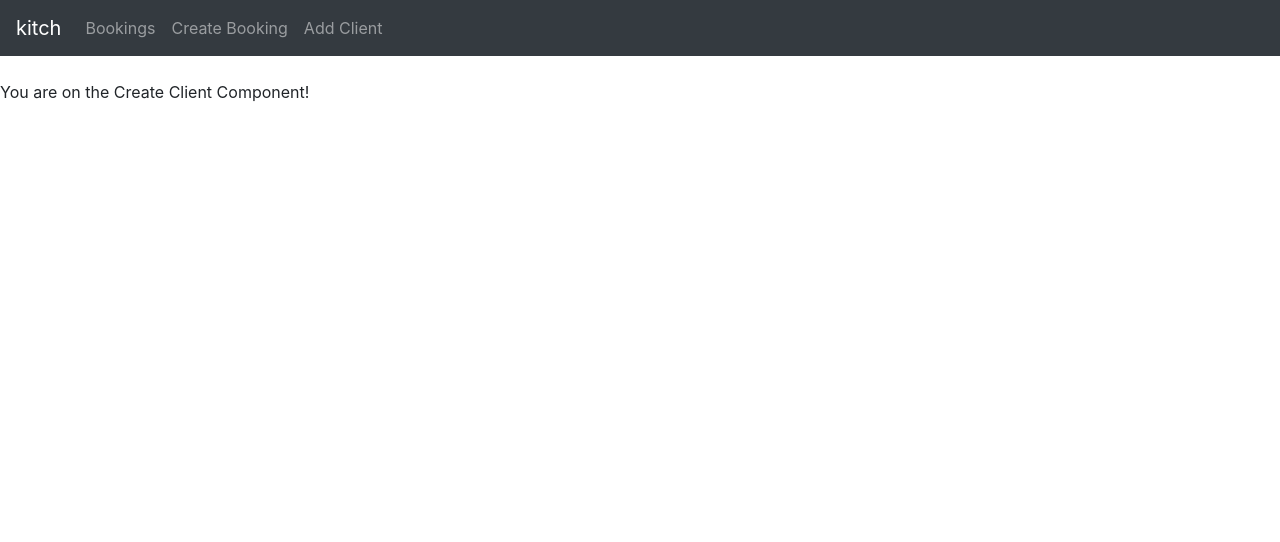
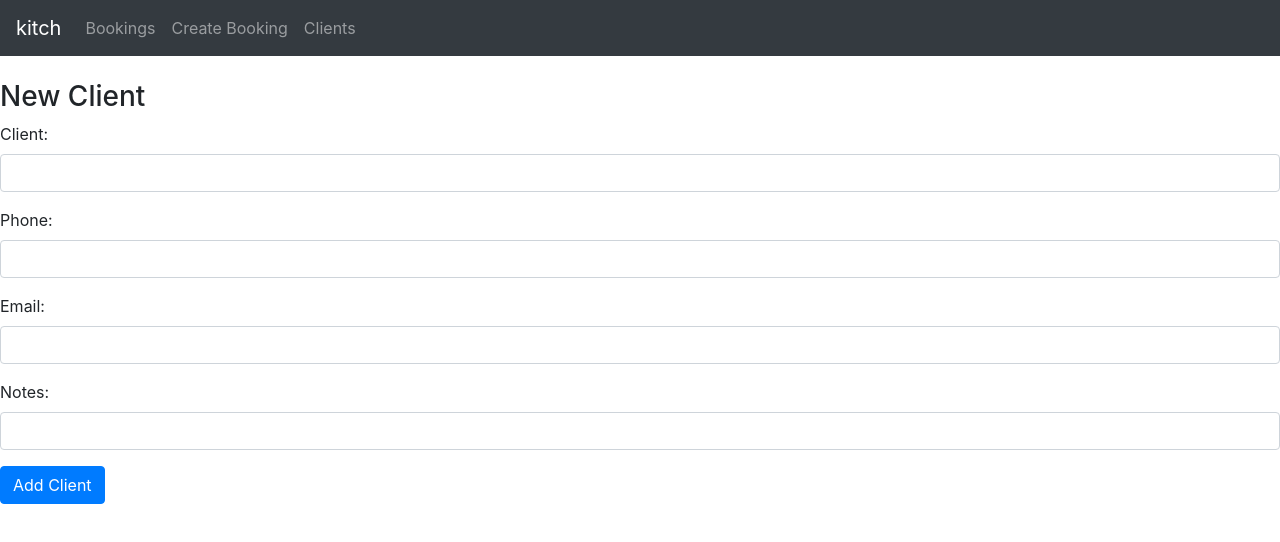
Before and after one commit to RMFogle/kitch, a React (Create React App) app: page /client in a window 1280 px wide. Shown: the top 542 px of the page. Built offline with nearby package versions, Linux system fonts and the light colour scheme; the HTML template or start-up script is replaced by a standard one.

Commit message:
adding client component and constructor

```diff
--- a/src/components/create-client.component.js
+++ b/src/components/create-client.component.js
@@ -1,10 +1,113 @@
 import React, { Component } from 'react';
 
 export default class CreateClient extends Component {
+    constructor(props) {
+        super(props);
+
+        this.onChangeClientname = this.onChangeClientname.bind(this);
+        this.onChangePhone = this.onChangePhone.bind(this);
+        this.onChangeEmail = this.onChangeEmail.bind(this);
+        this.onChangeNotes = this.onChangeNotes.bind(this);
+        this.onSubmit = this.onSubmit.bind(this);
+
+        this.state = {
+            clientname: '',
+            phone: '',
+            email: '',
+            notes: ''
+        }
+    }
+
+    onChangeClientname(e) {
+        this.setState({
+            clientname: e.target.value
+        });
+    }
+
+    onChangePhone(e) {
+        this.setState({
+            phone: e.target.value
+        });
+    }
+
+    onChangeEmail(e) {
+        this.setState({
+            email: e.target.value
+        });
+    }
+
+    onChangeNotes(e) {
+        this.setState({
+            notes: e.target.value
+        });
+    }
+
+    onSubmit(e) {
+        e.preventDefault();
+
+        const client = {
+            clientname: this.state.clientname,
+            phone: this.state.phone,
+            email: this.state.email,
+            notes: this.state.notes
+        }
+
+        console.log(client);
+
+        this.setState({
+            clientname: '',
+            phone: '',
+            email: '',
+            notes: ''
+        })
+    }
+
+
     render() {
         return (
             <div>
-                <p>You are on the Create Client Component!</p>
+                <h3>New Client</h3>
+                <form onSubmit={this.onSubmit}>
+                    <div className="form-group">
+                        <label>Client: </label>
+                        <input type="text"
+                        required
+                        className="form-control"
+                        value={this.state.clientname}
+                        onChange={this.onChangeClientname}
+                        />
+                    </div>
+                    <div className="form-group">
+                        <label>Phone: </label>
+                        <input type="text"
+                        required
+                        className="form-control"
+                        value={this.state.phone}
+                        onChange={this.onChangePhone}
+                        />
+                    </div>
+                    <div className="form-group">
+                        <label>Email: </label>
+                        <input type="text"
+                        required
+                        className="form-control"
+                        value={this.state.email}
+                        onChange={this.onChangeEmail}
+                        />
+                    </div>
+                    <div className="form-group">
+                        <label>Notes: </label>
+                        <input type="text"
+                        required
+                        className="form-control"
+                        value={this.state.notes}
+                        onChange={this.onChangeNotes}
+                        />
+                    </div>
+                    <div className="form-group">
+                        <input type="submit" value="Add Client" className="btn btn-primary" />
+                    </div>
+                </form>
             </div>
         )
     }
--- a/src/components/navbar.component.js
+++ b/src/components/navbar.component.js
@@ -16,7 +16,7 @@ export default class Navbar extends Component {
                     <Link to="/create" className="nav-link">Create Booking</Link>
                     </li>
                     <li className="navbar-item">
-                    <Link to="/client" className="nav-link">Add Client</Link>
+                    <Link to="/client" className="nav-link">Clients</Link>
                     </li>
               </ul>
               </div>
```
